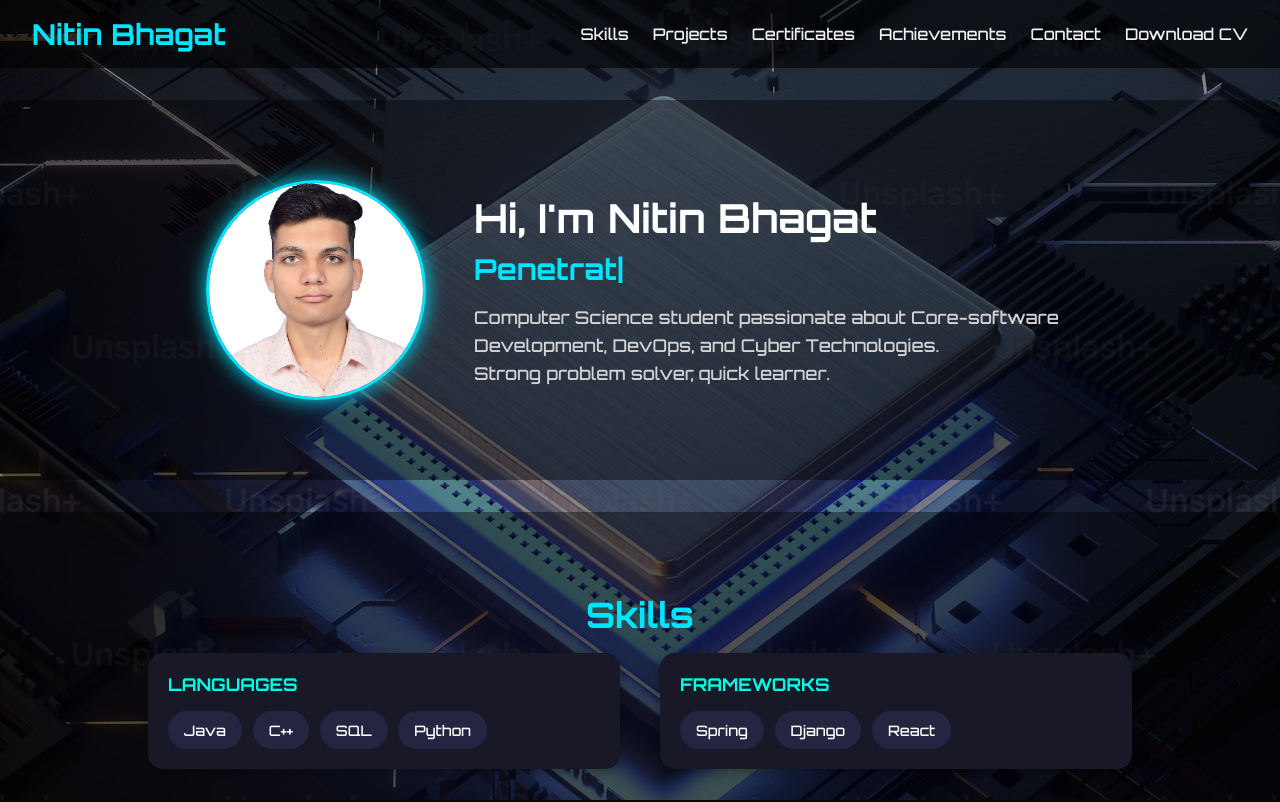
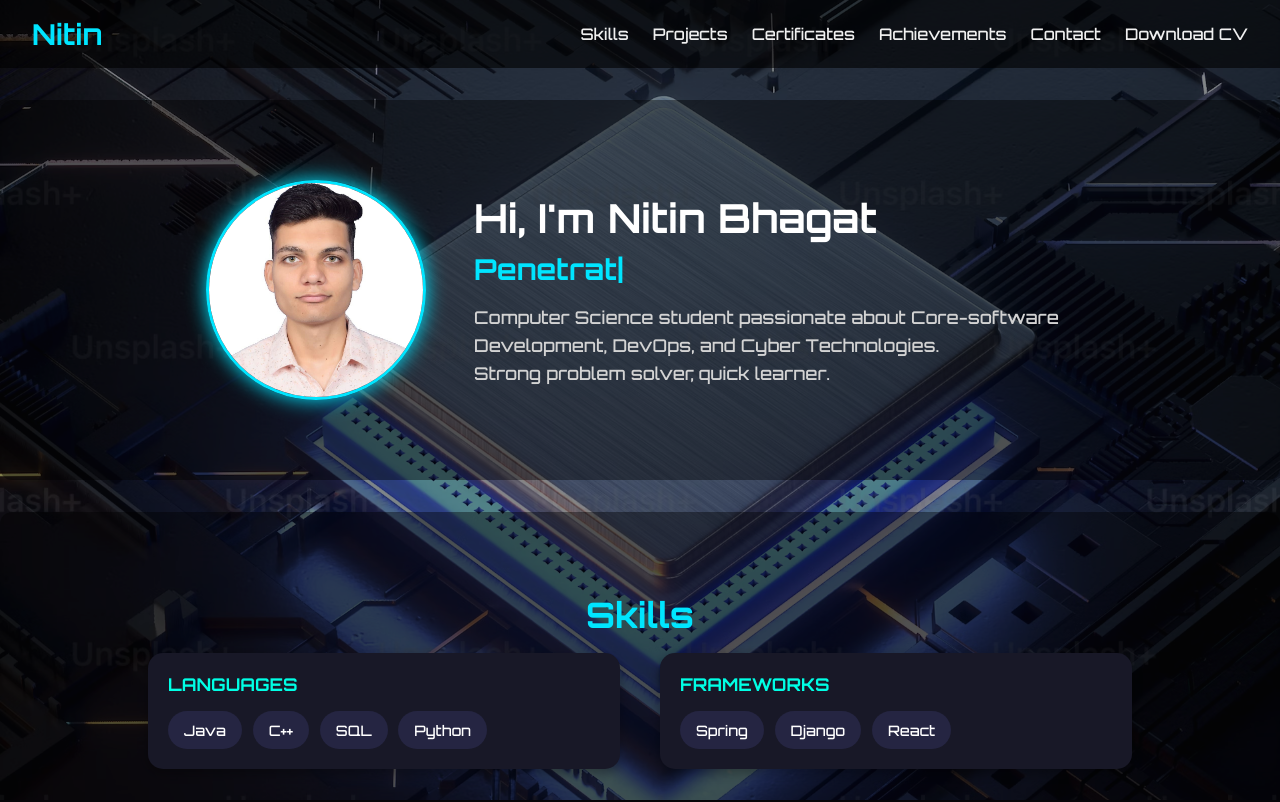
Before and after one commit to nitinbhagat12/Nitin-Bhagat, a plain HTML site: page index.html in a window 1280 px wide. Shown: the top 802 px of the page. Drawn offline with nearby package versions, Linux system fonts and the light colour scheme.

Commit message:
change made

```diff
--- a/index.html
+++ b/index.html
@@ -13,7 +13,7 @@
 
     <header>
         <nav class="navbar">
-            <div class="logo">Nitin Bhagat</div>
+            <div class="logo">Nitin</div>
             <ul class="nav-links">
                 <li><a href="#skills">Skills</a></li>
                 <li><a href="#projects">Projects</a></li>
```
